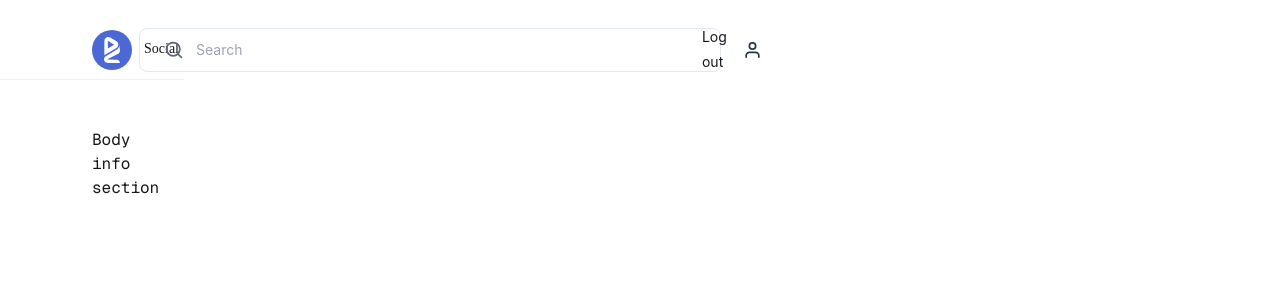
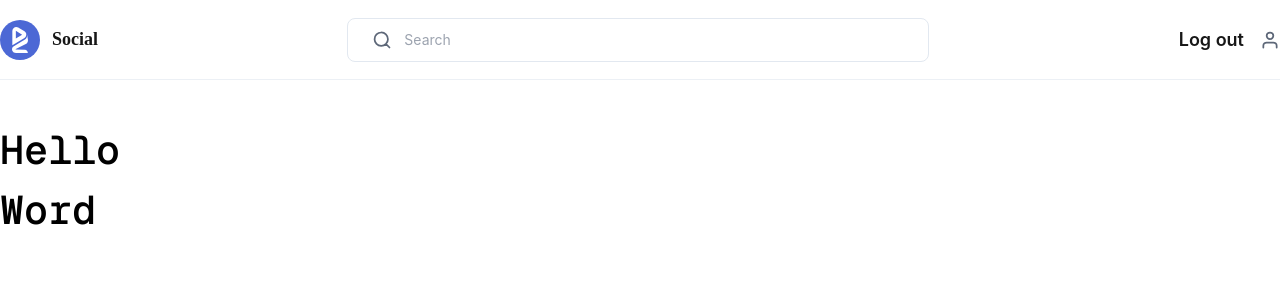
Before and after one commit to phathung2003/SocialMedia, a Next.js app: page / in a window 1280 px wide. Shown: the top 300 px of the page. Built offline with nearby package versions, Linux system fonts and the light colour scheme.

Commit message:
feat: implement Header component and update layout structure

```diff
--- a/eslint.config.mjs
+++ b/eslint.config.mjs
@@ -1,3 +1,4 @@
+// eslint-disable-next-line @eslint-community/eslint-comments/disable-enable-pair
 /* eslint-disable import-x/no-named-as-default-member */
 
 import comments from "@eslint-community/eslint-plugin-eslint-comments/configs";
@@ -70,6 +71,7 @@ const config = tseslint.config(
         { argsIgnorePattern: "^_", varsIgnorePattern: "^_" },
       ],
       "tailwindcss/no-custom-classname": "off",
+      "@typescript-eslint/require-await": "off",
       "@typescript-eslint/consistent-type-imports": [
         "warn",
         { prefer: "type-imports", fixStyle: "separate-type-imports" },
--- a/src/app/layout.tsx
+++ b/src/app/layout.tsx
@@ -14,6 +14,7 @@ const geistMono = localFont({
 export const metadata: Metadata = {
   title: "Social",
   description: "Social Media",
+  icons: "/logo.svg",
 };
 
 export default function RootLayout({
@@ -24,9 +25,6 @@ export default function RootLayout({
   return (
     <html lang="en">
       {/* Thêm hình trên thanh thu nhỏ */}
-      <head>
-        <link rel="icon" href="/logo.svg" />
-      </head>
       <body
         className={`${geistSans.className} ${geistMono.className} antialiased`}
       >
--- a/src/app/page.tsx
+++ b/src/app/page.tsx
@@ -1,9 +1,3 @@
-import HomePage from "@/component/page/homepage";
-
-export default function Home() {
-  return (
-    <>
-      <HomePage />
-    </>
-  );
+export default async function page() {
+  return <h1>Hello Word</h1>;
 }
--- a/src/app/template.tsx
+++ b/src/app/template.tsx
@@ -1,6 +1,11 @@
-import { Container } from "@/components";
+import { Container, Header } from "@/components";
 
 const RootTemplate = ({ children }: { children: React.ReactNode }) => {
-  return <Container>{children}</Container>;
+  return (
+    <Container>
+      <Header />
+      {children}
+    </Container>
+  );
 };
 export default RootTemplate;
--- a/src/component/page/homepage.tsx
+++ /dev/null
@@ -1,43 +0,0 @@
-import "@/component/css/homepage.css";
-
-export default function HomePage() {
-  return (
-    <div>
-      <div className="header" id="header">
-        <div className="logo-container" id="logo">
-          <img src="/logo.svg" className="logo" alt="logo" />
-          <p id="brand-name">Social</p>
-        </div>
-
-        <div className="search-container" id="search-bar">
-          <img
-            src="/icon/search.svg"
-            className="icon search-icon"
-            alt="search-icon"
-            id="search-icon"
-          />
-          <input
-            type="text"
-            className="search-input"
-            id="search-input"
-            placeholder="Search"
-          />
-        </div>
-
-        <div className="option-container" id="option">
-          <p id="option-lable">Log out</p>
-          <img
-            src="/icon/user.svg"
-            className="icon"
-            alt="user-icon"
-            id="user-icon"
-          />
-        </div>
-      </div>
-
-      <div className="body" id="body">
-        Body info section
-      </div>
-    </div>
-  );
-}
--- /dev/null
+++ b/src/components/Header.tsx
@@ -0,0 +1,28 @@
+import React from "react";
+import { Logo, Search, User } from "./icons";
+
+export const Header = () => {
+  return (
+    <div className="header" id="header">
+      <div className="logo-container" id="logo">
+        <Logo />
+        <h4 id="brand-name">Social</h4>
+      </div>
+
+      <div className="search-container" id="search-bar">
+        <Search props={{ fontSize: 20 }} />
+        <input
+          type="text"
+          className="search-input"
+          id="search-input"
+          placeholder="Search"
+        />
+      </div>
+
+      <div className="option-container" id="option">
+        <h4 id="option-lable">Log out</h4>
+        <User props={{ fontSize: 20 }} />
+      </div>
+    </div>
+  );
+};
--- a/src/components/icons/index.tsx
+++ b/src/components/icons/index.tsx
@@ -5,7 +5,7 @@ interface SVGIconProps {
   pathFill?: string;
 }
 
-export const Add = (props: SVGIconProps) => (
+export const Add = ({ props }: SVGIconProps) => (
   <svg
     xmlns="http://www.w3.org/2000/svg"
     width="1em"
@@ -23,7 +23,7 @@ export const Add = (props: SVGIconProps) => (
   </svg>
 );
 
-export const Alert = (props: SVGIconProps) => (
+export const Alert = ({ props }: SVGIconProps) => (
   <svg
     xmlns="http://www.w3.org/2000/svg"
     width="1em"
@@ -40,7 +40,7 @@ export const Alert = (props: SVGIconProps) => (
     />
   </svg>
 );
-export const Bookmark = (props: SVGIconProps) => (
+export const Bookmark = ({ props }: SVGIconProps) => (
   <svg
     xmlns="http://www.w3.org/2000/svg"
     width="1em"
@@ -57,7 +57,7 @@ export const Bookmark = (props: SVGIconProps) => (
     />
   </svg>
 );
-export const Check = (props: SVGIconProps) => (
+export const Check = ({ props }: SVGIconProps) => (
   <svg
     xmlns="http://www.w3.org/2000/svg"
     width="1em"
@@ -74,7 +74,7 @@ export const Check = (props: SVGIconProps) => (
     />
   </svg>
 );
-export const ChevronLeft = (props: SVGIconProps) => (
+export const ChevronLeft = ({ props }: SVGIconProps) => (
   <svg
     xmlns="http://www.w3.org/2000/svg"
     width="1em"
@@ -91,7 +91,7 @@ export const ChevronLeft = (props: SVGIconProps) => (
     />
   </svg>
 );
-export const Comment = (props: SVGIconProps) => (
+export const Comment = ({ props }: SVGIconProps) => (
   <svg
     xmlns="http://www.w3.org/2000/svg"
     width="1em"
@@ -108,7 +108,7 @@ export const Comment = (props: SVGIconProps) => (
     />
   </svg>
 );
-export const Email = (props: SVGIconProps) => (
+export const Email = ({ props }: SVGIconProps) => (
   <svg
     xmlns="http://www.w3.org/2000/svg"
     width="1em"
@@ -124,7 +124,7 @@ export const Email = (props: SVGIconProps) => (
     />
   </svg>
 );
-export const Google = (props: SVGIconProps) => (
+export const Google = ({ props }: SVGIconProps) => (
   <svg
     xmlns="http://www.w3.org/2000/svg"
     width="1em"
@@ -158,7 +158,7 @@ export const Google = (props: SVGIconProps) => (
     />
   </svg>
 );
-export const Grid = (props: SVGIconProps) => (
+export const Grid = ({ props }: SVGIconProps) => (
   <svg
     xmlns="http://www.w3.org/2000/svg"
     width="1em"
@@ -175,7 +175,7 @@ export const Grid = (props: SVGIconProps) => (
     />
   </svg>
 );
-export const Home = (props: SVGIconProps) => (
+export const Home = ({ props }: SVGIconProps) => (
   <svg
     xmlns="http://www.w3.org/2000/svg"
     width="1em"
@@ -199,7 +199,7 @@ export const Home = (props: SVGIconProps) => (
     />
   </svg>
 );
-export const Inbox = (props: SVGIconProps) => (
+export const Inbox = ({ props }: SVGIconProps) => (
   <svg
     xmlns="http://www.w3.org/2000/svg"
     width="1em"
@@ -223,7 +223,7 @@ export const Inbox = (props: SVGIconProps) => (
     />
   </svg>
 );
-export const Info = (props: SVGIconProps) => (
+export const Info = ({ props }: SVGIconProps) => (
   <svg
     xmlns="http://www.w3.org/2000/svg"
     width="1em"
@@ -247,7 +247,7 @@ export const Info = (props: SVGIconProps) => (
     </defs>
   </svg>
 );
-export const Like = (props: SVGIconProps) => (
+export const Like = ({ props }: SVGIconProps) => (
   <svg
     xmlns="http://www.w3.org/2000/svg"
     width="1em"
@@ -264,7 +264,7 @@ export const Like = (props: SVGIconProps) => (
     />
   </svg>
 );
-export const Media = (props: SVGIconProps) => (
+export const Media = ({ props }: SVGIconProps) => (
   <svg
     xmlns="http://www.w3.org/2000/svg"
     width="1em"
@@ -288,7 +288,7 @@ export const Media = (props: SVGIconProps) => (
     />
   </svg>
 );
-export const More = (props: SVGIconProps) => (
+export const More = ({ props }: SVGIconProps) => (
   <svg
     xmlns="http://www.w3.org/2000/svg"
     width="1em"
@@ -305,7 +305,7 @@ export const More = (props: SVGIconProps) => (
     />
   </svg>
 );
-export const Notification = (props: SVGIconProps) => (
+export const Notification = ({ props }: SVGIconProps) => (
   <svg
     xmlns="http://www.w3.org/2000/svg"
     width="1em"
@@ -322,7 +322,7 @@ export const Notification = (props: SVGIconProps) => (
     />
   </svg>
 );
-export const Paper = (props: SVGIconProps) => (
+export const Paper = ({ props }: SVGIconProps) => (
   <svg
     xmlns="http://www.w3.org/2000/svg"
     width="1em"
@@ -346,7 +346,7 @@ export const Paper = (props: SVGIconProps) => (
     />
   </svg>
 );
-export const Search = (props: SVGIconProps) => (
+export const Search = ({ props }: SVGIconProps) => (
   <svg
     xmlns="http://www.w3.org/2000/svg"
     width="1em"
@@ -363,7 +363,7 @@ export const Search = (props: SVGIconProps) => (
     />
   </svg>
 );
-export const Send = (props: SVGIconProps) => (
+export const Send = ({ props }: SVGIconProps) => (
   <svg
     xmlns="http://www.w3.org/2000/svg"
     width="1em"
@@ -387,7 +387,7 @@ export const Send = (props: SVGIconProps) => (
     </defs>
   </svg>
 );
-export const Settings = (props: SVGIconProps) => (
+export const Settings = ({ props }: SVGIconProps) => (
   <svg
     xmlns="http://www.w3.org/2000/svg"
     width="1em"
@@ -412,7 +412,7 @@ export const Settings = (props: SVGIconProps) => (
     </defs>
   </svg>
 );
-export const Upload = (props: SVGIconProps) => (
+export const Upload = ({ props }: SVGIconProps) => (
   <svg
     xmlns="http://www.w3.org/2000/svg"
     width="1em"
@@ -438,7 +438,7 @@ export const Upload = (props: SVGIconProps) => (
     </defs>
   </svg>
 );
-export const User = (props: SVGIconProps) => (
+export const User = ({ props }: SVGIconProps) => (
   <svg
     xmlns="http://www.w3.org/2000/svg"
     width="1em"
@@ -455,7 +455,7 @@ export const User = (props: SVGIconProps) => (
     />
   </svg>
 );
-export const Write = (props: SVGIconProps) => (
+export const Write = ({ props }: SVGIconProps) => (
   <svg
     xmlns="http://www.w3.org/2000/svg"
     width="1em"
@@ -480,7 +480,7 @@ export const Write = (props: SVGIconProps) => (
     </defs>
   </svg>
 );
-export const X = (props: SVGIconProps) => (
+export const X = ({ props }: SVGIconProps) => (
   <svg
     xmlns="http://www.w3.org/2000/svg"
     width="1em"
@@ -497,3 +497,23 @@ export const X = (props: SVGIconProps) => (
     />
   </svg>
 );
+
+export const Logo = ({ props }: SVGIconProps) => (
+  <svg
+    xmlns="http://www.w3.org/2000/svg"
+    width={40}
+    height={40}
+    fill="none"
+    {...props}
+  >
+    <rect width={40} height={40} fill="#4C68D5" rx={20} />
+    <path
+      fill="#fff"
+      d="m24.477 11.348-6.273-3.793A3.748 3.748 0 0 0 16.254 7c-2.045 0-3.92 1.712-3.92 4.105v14.202l12.143-7.34c2.431-1.472 2.431-5.147 0-6.618Zm-8.629 7.1v-7.58l6.268 3.789-6.268 3.791Z"
+    />
+    <path
+      fill="#fff"
+      d="M27.849 32.984c0 .043-11.858-.018-11.858-.018l-1.048-.123c-1.696-.199-2.999-1.72-2.941-3.508 0-.043.004-.083.006-.125a3.908 3.908 0 0 1 .778-2.122c.187-.242.415-.446.673-.6l9.02-5.415c1.862-1.12 3.414-1.511 4.22-3.539a5.623 5.623 0 0 0 .377-2.396l-.031-.552.92 5.334c.118.906-.064 1.834-.544 2.597a3.547 3.547 0 0 1-1.126 1.13L15.83 28.895a.322.322 0 0 0-.03.02c-.286.215-.11.693.241.673l8.712.053c1.691-.098 3.1 1.571 3.097 3.344Z"
+    />
+  </svg>
+);
--- a/src/components/index.ts
+++ b/src/components/index.ts
@@ -1,2 +1,3 @@
 export * from "./icons";
 export * from "./Container";
+export * from "./Header";
--- a/src/component/css/homepage.css
+++ b/src/styles/_header.scss
@@ -1,10 +1,3 @@
-/* 1. Reset CSS */
-* {
-  margin: 0;
-  padding: 0;
-  box-sizing: border-box;
-}
-
 /* Biến màu (Sáng - tối) */
 :root {
   --headerBackground: #ffffff;
@@ -40,13 +33,11 @@
 
 /* Header */
 .header {
-  display: grid;
-  grid-template-columns: 1fr 1fr 1fr;
-
-  align-items: center;
-  width: auto;
-  height: 80px;
-  padding: 20px 92px 0 92px;
+  @apply col-span-12 flex items-center w-auto  h-[80px] justify-between;
+  //   align-items: center;
+  //   width: auto;
+  //   height: 80px;
+  //   padding: 20px 92px 0 92px;
 
   background-color: var(--headerBackground);
   color: var(--headerForeground);
--- a/src/styles/index.scss
+++ b/src/styles/index.scss
@@ -1,2 +1,3 @@
 @use "./reset";
 @use "./common";
+@use "./header";
```
Also changed, not shown: public/icon/search.svg (deleted), public/icon/user.svg (deleted). Lines whose indentation alone changed are shown as unchanged.
